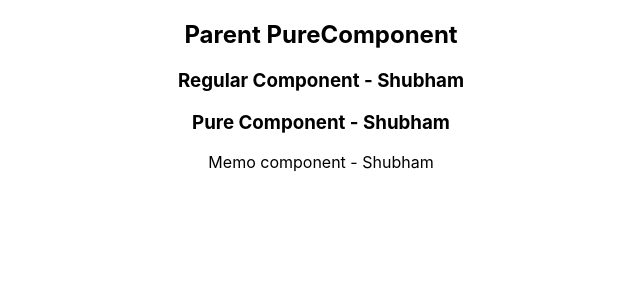
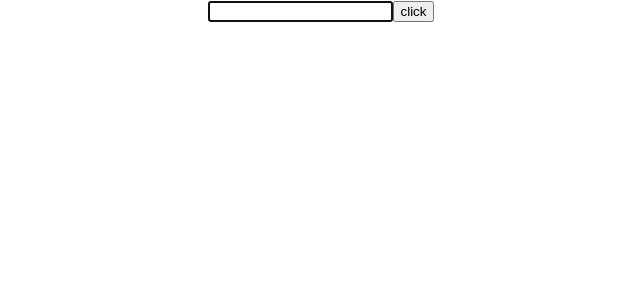
Before and after one commit to GeekShubhamRajput/react-js-learning, a React (Create React App) app: page / in a window 1280 px wide. Shown: the top 300 px of the page, without its empty margins (319-959 px from the left). Built offline with nearby package versions, Linux system fonts and the light colour scheme.

Commit message:
Ref: Creating Refs and accessing it

```diff
--- a/src/App.js
+++ b/src/App.js
@@ -1,10 +1,10 @@
 import './App.css';
-import ParentComp from "./components/ParentComp"
+import RefDemo from "./components/RefsDemo"
 
 function App() {
   return (
     <div className="App">
-      <ParentComp />
+      <RefDemo />
     </div>
   )
 }
--- /dev/null
+++ b/src/components/RefsDemo.js
@@ -0,0 +1,30 @@
+import React, {Component} from 'react'
+
+class RefsDemo extends Component{
+
+  constructor(props){
+    super(props);
+
+    this.inputRef = React.createRef()
+  }
+
+  componentDidMount(){
+    console.log(this.inputRef)
+    this.inputRef.current.focus();
+  }
+
+  clickHandler = () => {
+    alert(this.inputRef.current.value)
+  }
+
+  render(){
+    return(
+      <div>
+        <input type="text" ref={this.inputRef} />
+        <button onClick={this.clickHandler}>click</button>
+      </div>
+    )
+  }
+}
+
+export default RefsDemo
```
